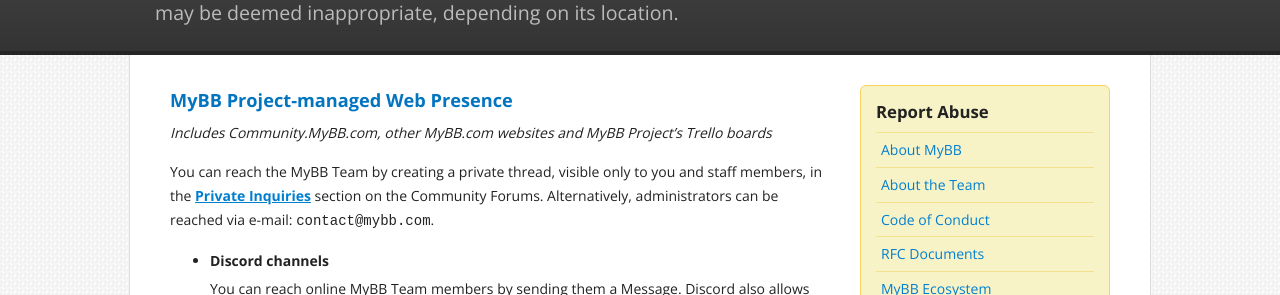
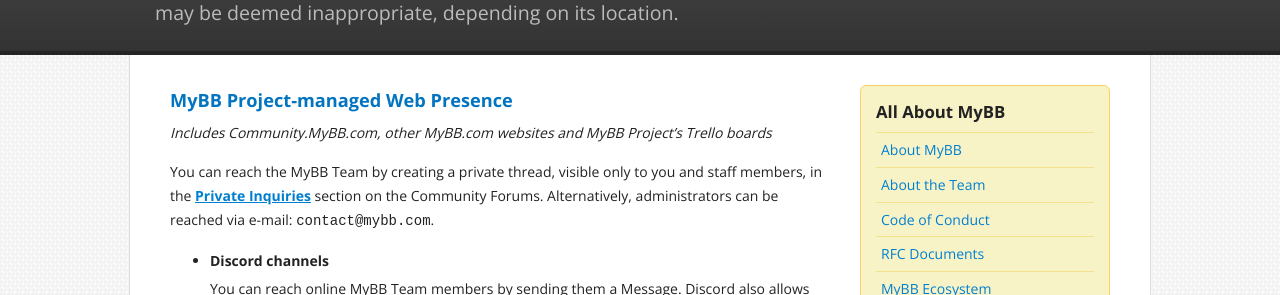
Before and after one commit to mybb/mybb.com, a Jekyll site: the page built from contact/abuse.html, in a window 1280 px wide. Shown: the part 259-554 px from the top of the page. Built offline with Jekyll 4.4.1, drawn with Linux system fonts in a browser that asks for light colours; nearby versions of some CDN libraries; comment, search, counter and statistics services are not loaded.

Commit message:
Change abuse sidebar heading

```diff
--- a/contact/abuse.html
+++ b/contact/abuse.html
@@ -10,7 +10,7 @@
 ---
 <aside id="sidebar">
 	<section>
-	<h1>Report Abuse</h1>
+	<h1>All About MyBB</h1>
 		{% include section_nav.html section='about' parent='contact' %}
 	</section>
 	<section class="alt">
```
